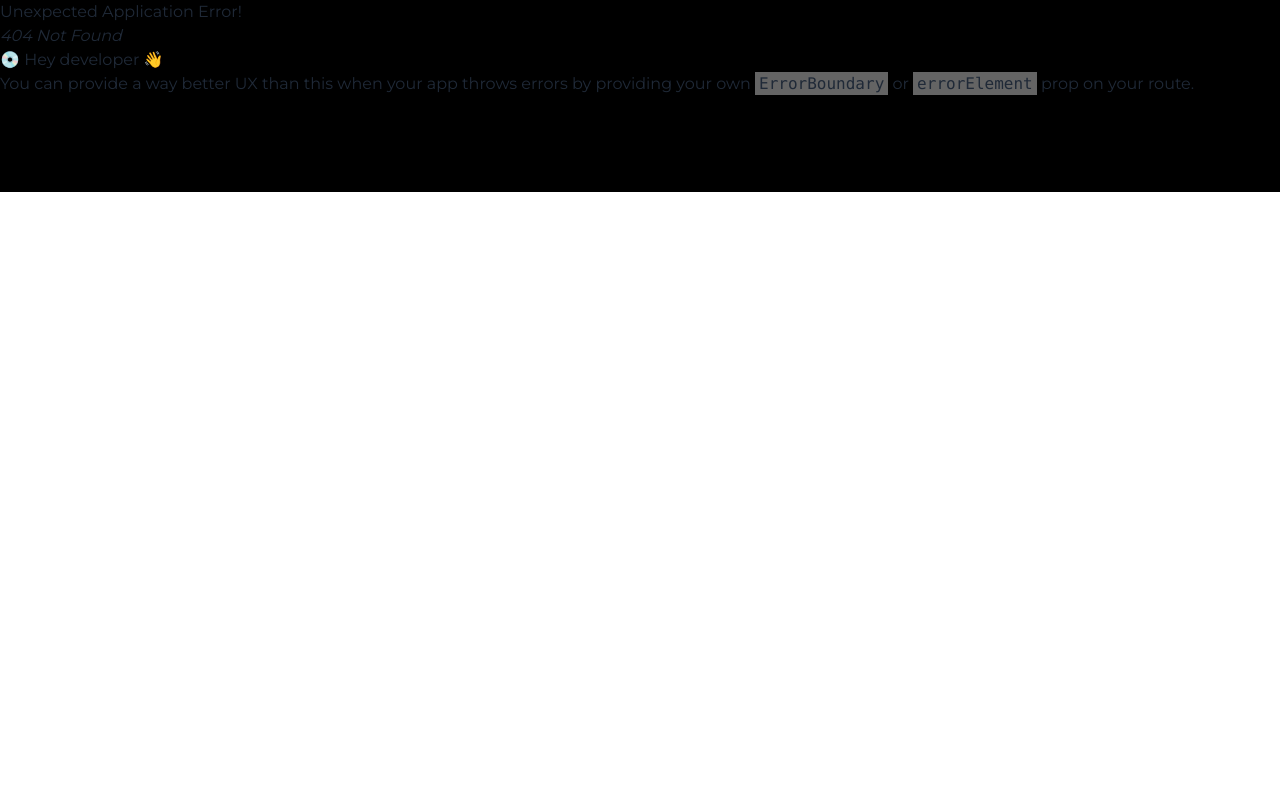
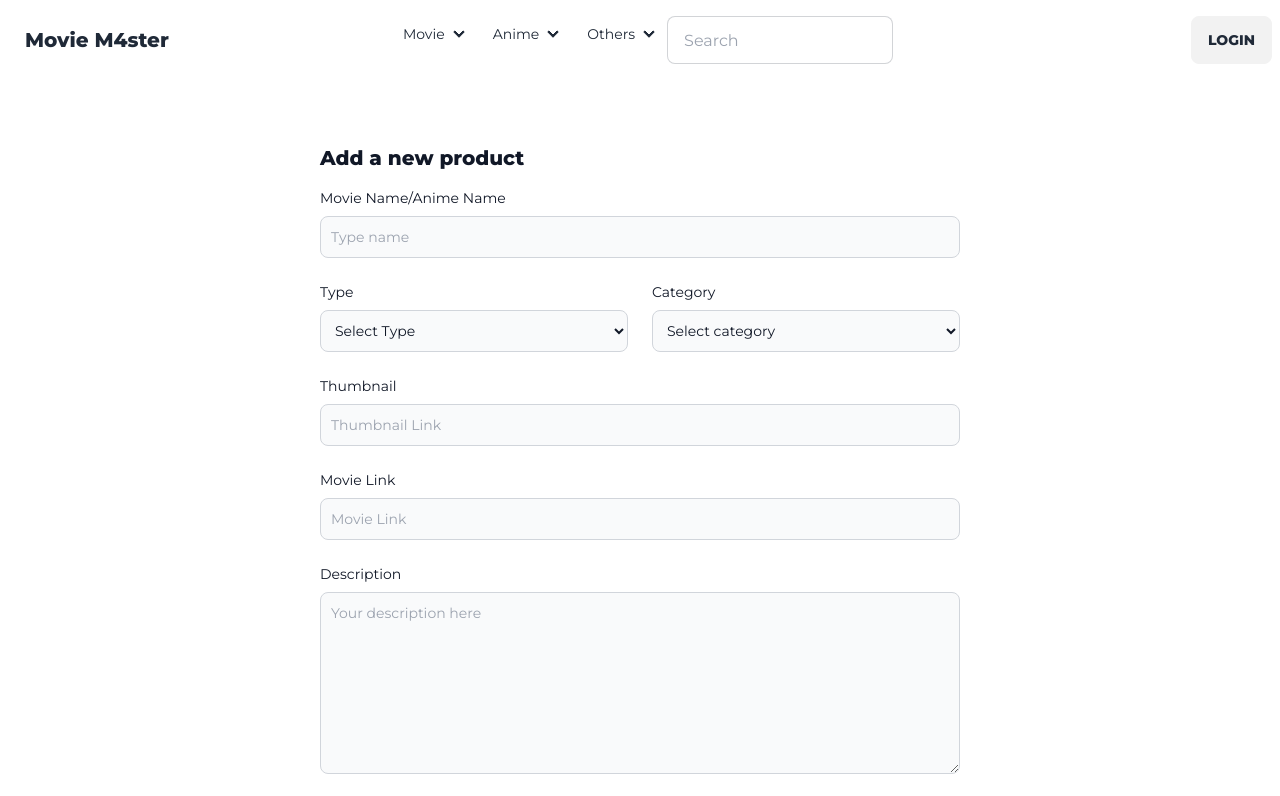
Before and after one commit to Yeasin1020/Movie_Master, a React (Vite) app in the folder moviemsater/: page /addMovie in a window 1280 px wide. Before the commit this address had no page. Shown: the top 796 px of the page. Built offline with nearby package versions, Linux system fonts and the light colour scheme.

Commit message:
movie add page

```diff
--- a/moviemsater/package.json
+++ b/moviemsater/package.json
@@ -33,6 +33,7 @@
     "eslint-plugin-react-hooks": "^4.6.0",
     "eslint-plugin-react-refresh": "^0.4.3",
     "postcss": "^8.4.29",
+    "sass": "^1.69.5",
     "tailwindcss": "^3.3.3",
     "vite": "^4.4.5"
   }
--- /dev/null
+++ b/moviemsater/src/Pages/AddMovie/AddMovie.jsx
@@ -0,0 +1,67 @@
+import React from 'react';
+import './AddMovie.scss'
+import { Link } from 'react-router-dom';
+
+const AddMovie = () => {
+    return (
+        <div>
+            <section class="bg-white dark:bg-gray-900">
+  <div class="py-8 px-4 mx-auto max-w-2xl lg:py-16">
+      <h2 class="mb-4 text-xl font-bold text-gray-900 dark:text-white">Add a new product</h2>
+      <form action="#">
+          <div class="grid gap-4 sm:grid-cols-2 sm:gap-6">
+              <div class="sm:col-span-2">
+                  <label for="name" class="block mb-2 text-sm font-medium text-gray-900 dark:text-white">Movie Name/Anime Name</label>
+                  <input type="text" name="name" id="name" class="bg-gray-50 border border-gray-300 text-gray-900 text-sm rounded-lg focus:ring-primary-600 focus:border-primary-600 block w-full p-2.5 dark:bg-gray-700 dark:border-gray-600 dark:placeholder-gray-400 dark:text-white dark:focus:ring-primary-500 dark:focus:border-primary-500" placeholder="Type name" required=""/>
+              </div>
+              <div>
+                  <label for="category" class="block mb-2 text-sm font-medium text-gray-900 dark:text-white">Type</label>
+                  <select id="category" class="bg-gray-50 border border-gray-300 text-gray-900 text-sm rounded-lg focus:ring-primary-500 focus:border-primary-500 block w-full p-2.5 dark:bg-gray-700 dark:border-gray-600 dark:placeholder-gray-400 dark:text-white dark:focus:ring-primary-500 dark:focus:border-primary-500">
+                      <option selected="">Select Type</option>
+                      <option value="">Movie</option>
+                      <option value="">Anime</option>
+                  </select>
+              </div>
+              {/* <div class="w-full">
+                  <label for="price" class="block mb-2 text-sm font-medium text-gray-900 dark:text-white">Price</label>
+                  <input type="number" name="price" id="price" class="bg-gray-50 border border-gray-300 text-gray-900 text-sm rounded-lg focus:ring-primary-600 focus:border-primary-600 block w-full p-2.5 dark:bg-gray-700 dark:border-gray-600 dark:placeholder-gray-400 dark:text-white dark:focus:ring-primary-500 dark:focus:border-primary-500" placeholder="$2999" required=""/>
+              </div> */}
+              <div>
+                  <label for="category" class="block mb-2 text-sm font-medium text-gray-900 dark:text-white">Category</label>
+                  <select id="category" class="bg-gray-50 border border-gray-300 text-gray-900 text-sm rounded-lg focus:ring-primary-500 focus:border-primary-500 block w-full p-2.5 dark:bg-gray-700 dark:border-gray-600 dark:placeholder-gray-400 dark:text-white dark:focus:ring-primary-500 dark:focus:border-primary-500">
+                      <option selected="">Select category</option>
+                      <option value="">Romantic</option>
+                      <option value="">Thriller</option>
+                      <option value="">Sad</option>
+                      <option value="">Action</option>
+                      <option value="">Horror</option>
+                      <option value="">Drama</option>
+                      <option value="">Comedy</option>
+                      <option value="">War</option>
+                  </select>
+              </div>
+              <div class="sm:col-span-2">
+                  <label for="name" class="block mb-2 text-sm font-medium text-gray-900 dark:text-white">Thumbnail</label>
+                  <input type="link" name="picture" id="picture" class="bg-gray-50 border border-gray-300 text-gray-900 text-sm rounded-lg focus:ring-primary-600 focus:border-primary-600 block w-full p-2.5 dark:bg-gray-700 dark:border-gray-600 dark:placeholder-gray-400 dark:text-white dark:focus:ring-primary-500 dark:focus:border-primary-500" placeholder="Thumbnail Link " required=""/>
+              </div>
+              <div class="sm:col-span-2">
+                  <label for="name" class="block mb-2 text-sm font-medium text-gray-900 dark:text-white">Movie Link</label>
+                  <input type="link" name="Movie-link" id="link" class="bg-gray-50 border border-gray-300 text-gray-900 text-sm rounded-lg focus:ring-primary-600 focus:border-primary-600 block w-full p-2.5 dark:bg-gray-700 dark:border-gray-600 dark:placeholder-gray-400 dark:text-white dark:focus:ring-primary-500 dark:focus:border-primary-500" placeholder="Movie Link " required=""/>
+              </div>
+
+              <div class="sm:col-span-2">
+                  <label for="description" class="block mb-2 text-sm font-medium text-gray-900 dark:text-white">Description</label>
+                  <textarea id="description" rows="8" class="block p-2.5 w-full text-sm text-gray-900 bg-gray-50 rounded-lg border border-gray-300 focus:ring-primary-500 focus:border-primary-500 dark:bg-gray-700 dark:border-gray-600 dark:placeholder-gray-400 dark:text-white dark:focus:ring-primary-500 dark:focus:border-primary-500" placeholder="Your description here"></textarea>
+              </div>
+          </div>
+          <Link type="submit" class="inline-flex items-center px-5 py-2.5 mt-4 sm:mt-6 text-sm font-medium text-center text-white bg-[#6B717A] rounded-lg focus:ring-4 focus:ring-primary-200 dark:focus:ring-primary-900 hover:bg-primary-800">
+              Add Movie
+          </Link>
+      </form>
+  </div>
+</section>
+        </div>
+    );
+};
+
+export default AddMovie;
--- a/moviemsater/src/Routes/Routes.jsx
+++ b/moviemsater/src/Routes/Routes.jsx
@@ -4,6 +4,7 @@ import Home from "../Pages/Home/Home/Home";
 import Main from "../Layout/Main";
 import Login from "../Pages/Login/Login";
 import SignUp from "../Pages/SignUp/SignUp";
+import AddMovie from "../Pages/AddMovie/AddMovie";
 
 export const router = createBrowserRouter([
   {
@@ -21,6 +22,10 @@ export const router = createBrowserRouter([
 		{
 			path: '/signUp',
 			element: <SignUp></SignUp>
+		},
+		{
+			path: '/addMovie',
+			element: <AddMovie></AddMovie>
 		}
 	]
   },
```
Also changed, not shown: moviemsater/src/Pages/AddMovie/AddMovie.scss (added), 1 other file (tests, documents, lock files or other folders).
